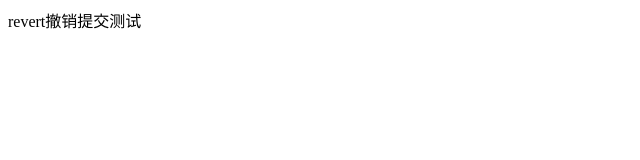
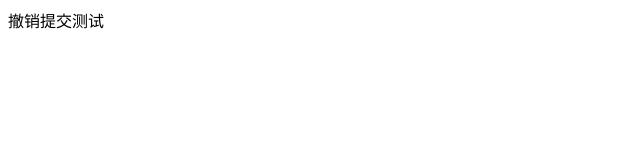
Before and after one commit to white4206/git-study, a website: page index.html in a window 1280 px wide. Shown: the whole page, without its empty margins (0-640 px from the left). Drawn offline with Linux system fonts and the light colour scheme.

Commit message:
Revert "style: revert测试"
This reverts commit d6ec80a694af59ac49e3d86c531fcc4cf769c979.

```diff
--- a/index.html
+++ b/index.html
@@ -6,6 +6,8 @@
     <title>Document</title>
   </head>
   <body>
-    <div class="root">revert撤销提交测试</div>
+    <div class="root">
+      撤销提交测试
+    </div>
   </body>
 </html>
```
